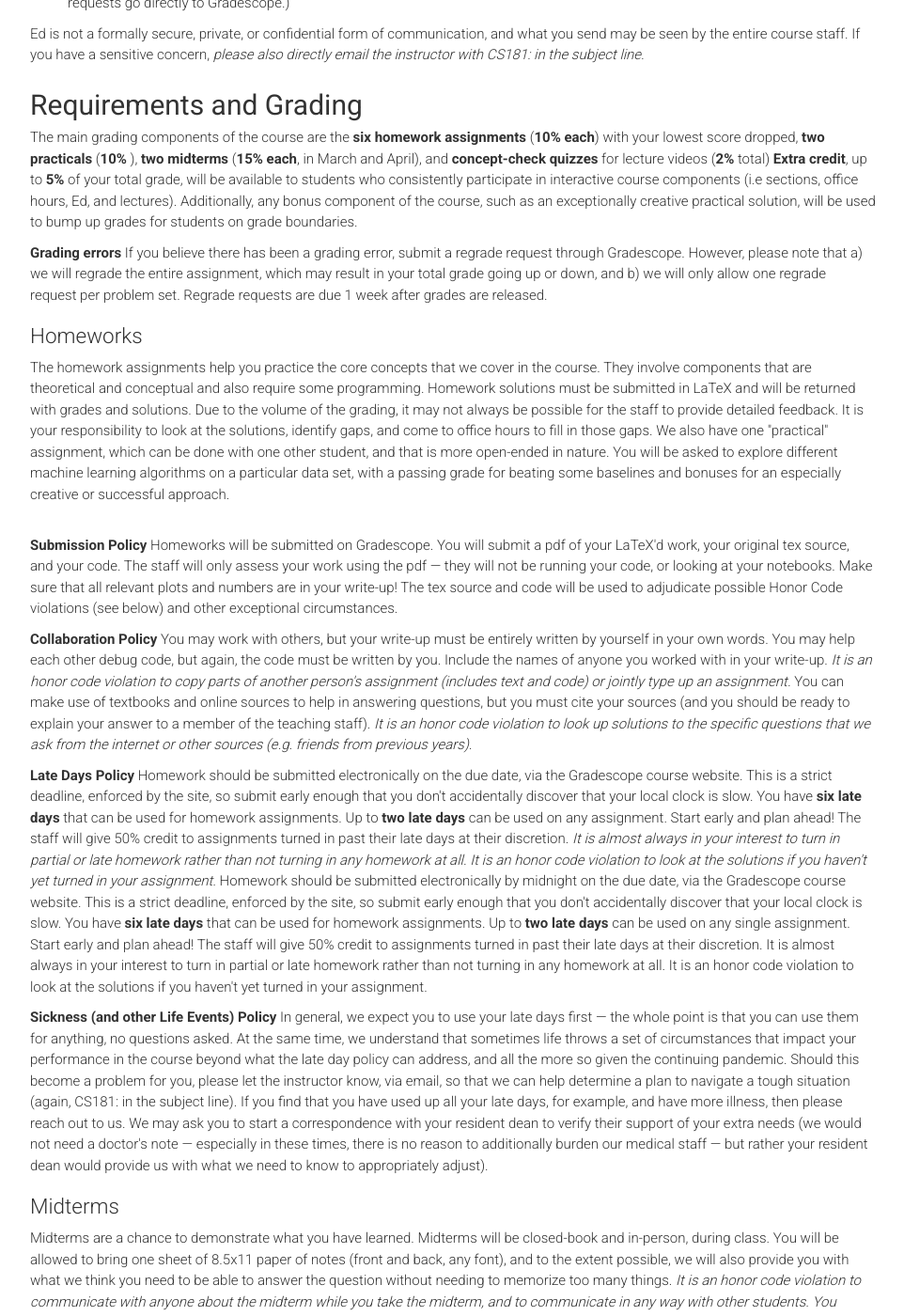
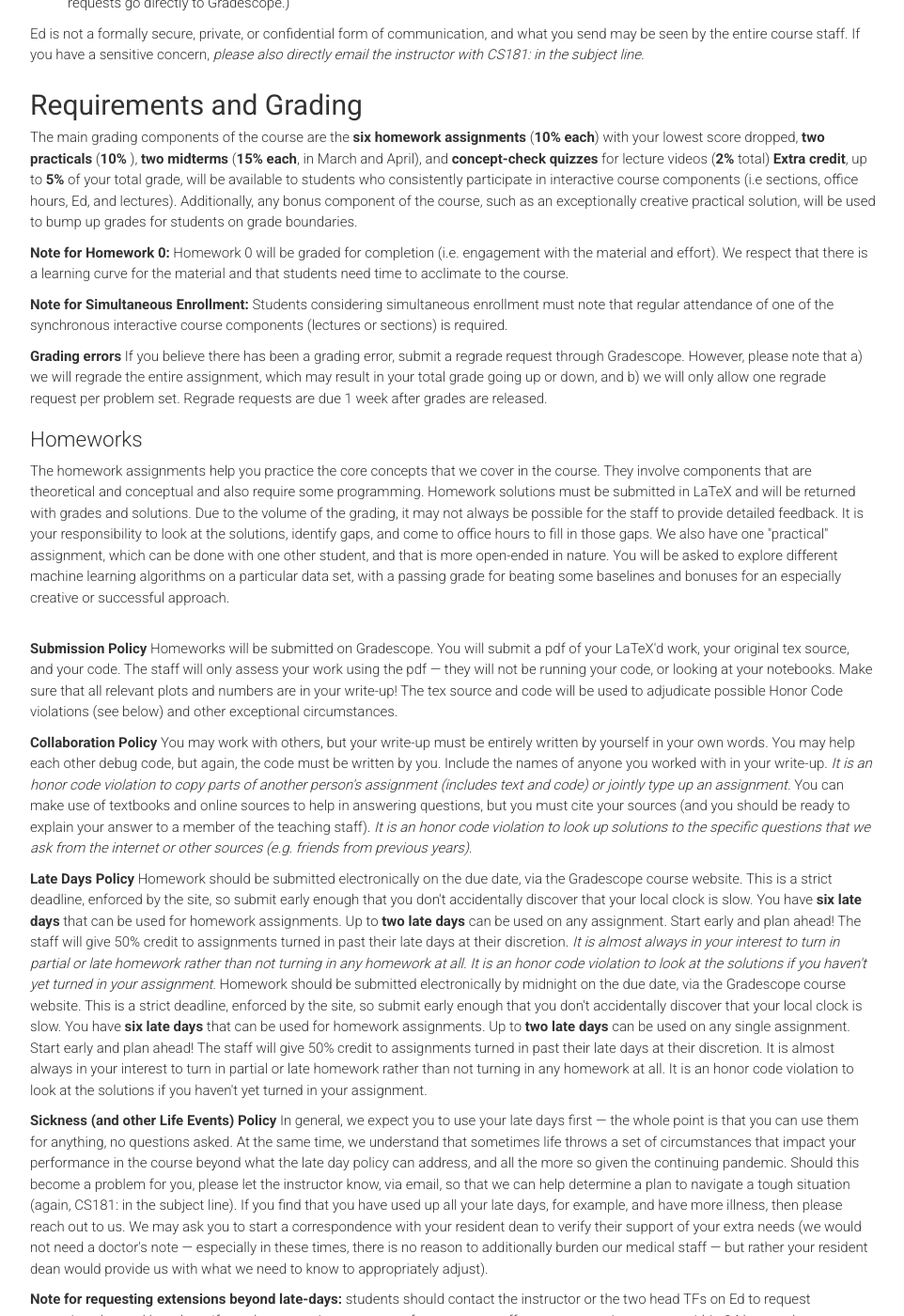
Before and after one commit to harvard-ml-courses/cs181-web, a Jekyll site: the page built from syllabus.html, in a window 1280 px wide and 1400 px high, scrolled down 1858 px. Shown: the whole window at 94% size, without its empty margins (158-1120 px from the left). Built offline with Jekyll 4.4.1, drawn with Linux system fonts in a browser that asks for light colours; some of the changed text lies outside the part shown.

Commit message:
Added in 24-hour no response extension policy + hw0 completion

```diff
--- a/syllabus.html
+++ b/syllabus.html
@@ -210,6 +210,16 @@
 	any bonus component of the course, such as an exceptionally creative practical solution, will be
 	used to bump up grades for students on grade boundaries.</p>
 
+	<p>
+	<strong>Note for Homework 0:</strong> Homework 0 will be graded for completion (i.e. engagement with the material and effort).
+	We respect that there is a learning curve for the material and that students need time to acclimate to the course.
+	</p>
+
+	<p>
+	<strong>Note for Simultaneous Enrollment:</strong> Students considering simultaneous enrollment must note that regular attendance
+	of one of the synchronous interactive course components (lectures or sections) is required.
+	</p>
+
         <p>
         <strong>Grading errors</strong> If you believe there has been a grading error,
         submit a regrade request through Gradescope. However, please note that a) we will regrade the
@@ -304,6 +314,12 @@
         appropriately adjust).
         </p>
 
+	<p>
+	<strong>Note for requesting extensions beyond late-days:</strong> students should contact the instructor or the two head TFs on Ed
+	to request extensions beyond late-days. If you do not receive a response from course staff on your extension request
+	within 24 hours, please assume that your request was approved!
+	</p>
+
 
         <h3>Midterms</h3>
         <p>
```
